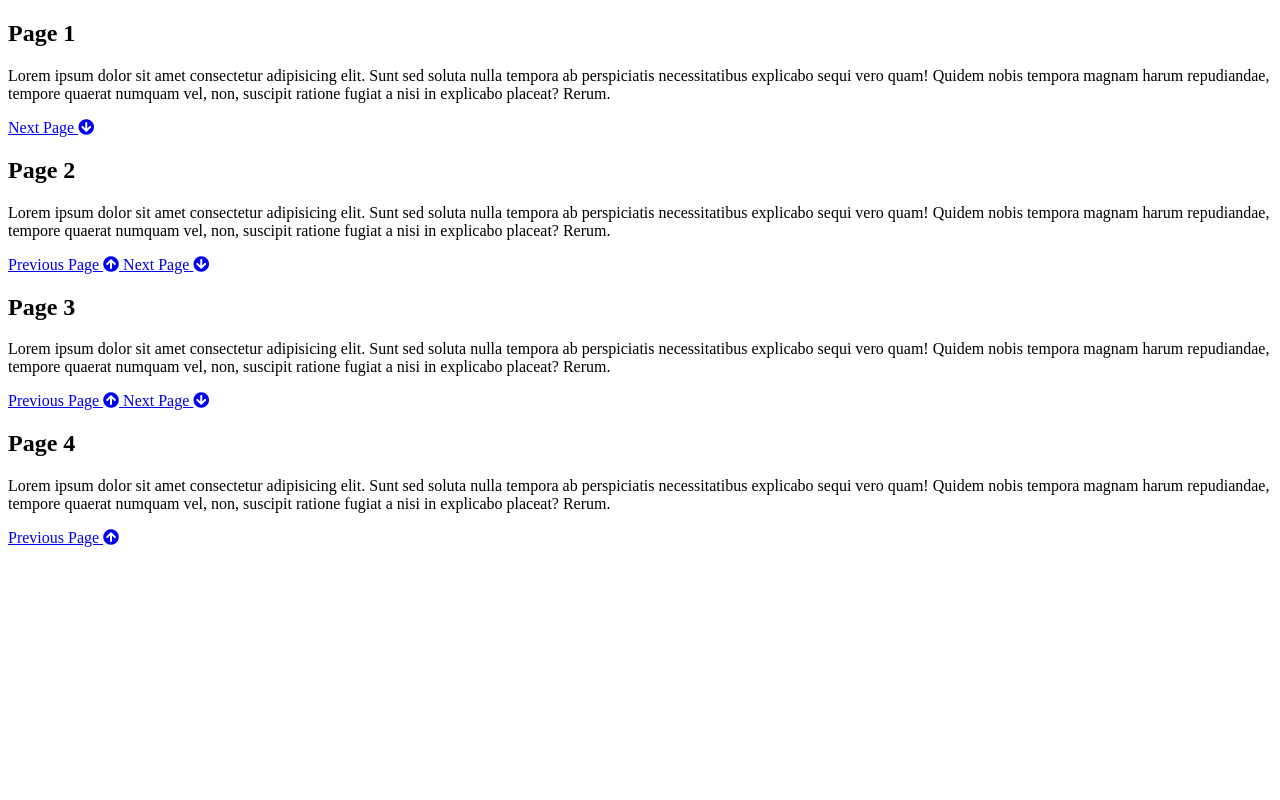
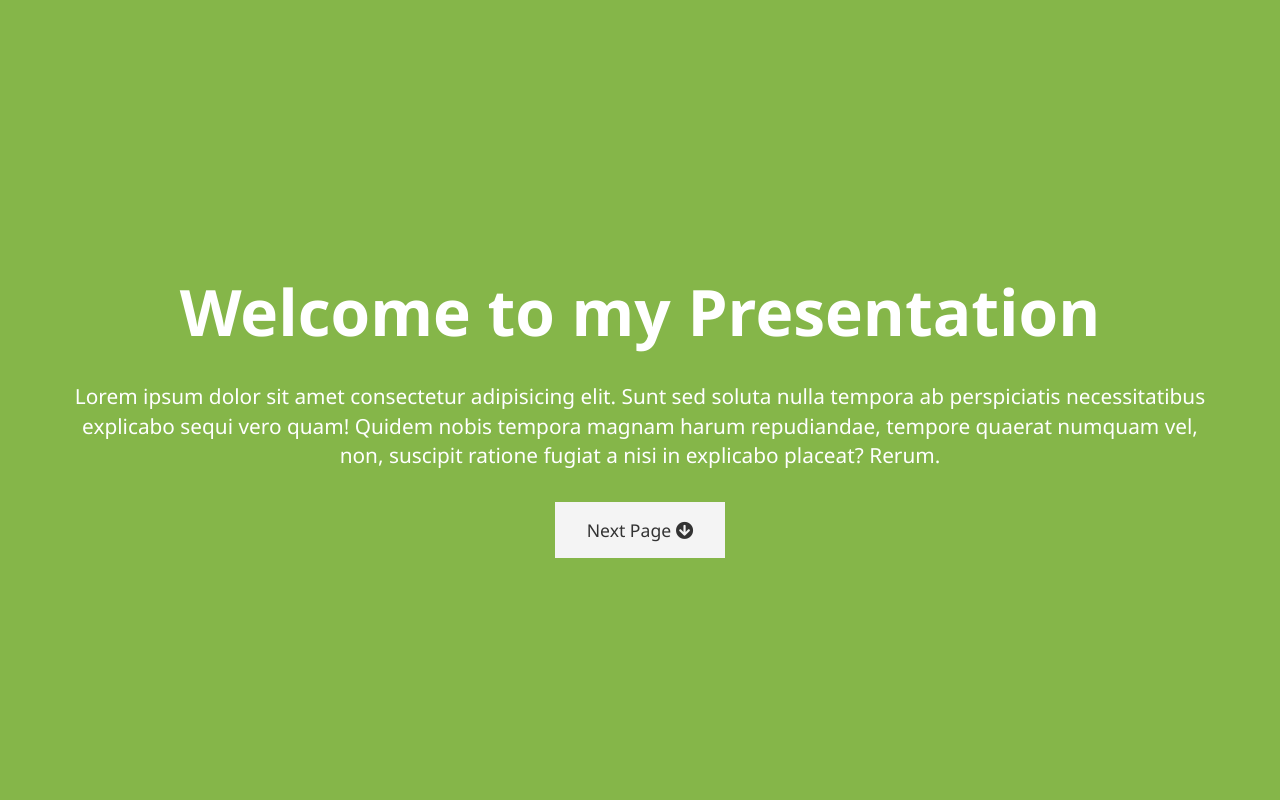
Before and after one commit to Luke-McShane/mini-css-projects, a plain HTML site: page presentation-website/index.html in a window 1280 px wide. Shown: the top 800 px of the page. Drawn offline with nearby package versions, Linux system fonts and the light colour scheme.

Commit message:
Presentation Website complete

```diff
--- a/presentation-website/index.html
+++ b/presentation-website/index.html
@@ -10,7 +10,7 @@
 <body>
   <!-- Page 1 -->
   <section id="page-1" class="page">
-    <h1>Page 1</h1>
+    <h1>Welcome to my Presentation</h1>
     <p>Lorem ipsum dolor sit amet consectetur adipisicing elit. Sunt sed soluta nulla tempora ab perspiciatis necessitatibus explicabo sequi vero quam! Quidem nobis tempora magnam harum repudiandae, tempore quaerat numquam vel, non, suscipit ratione fugiat a nisi in explicabo placeat? Rerum.</p>
     <div>
       <a href="#page-2" class="btn">
@@ -24,7 +24,7 @@
     <h1>Page 2</h1>
     <p>Lorem ipsum dolor sit amet consectetur adipisicing elit. Sunt sed soluta nulla tempora ab perspiciatis necessitatibus explicabo sequi vero quam! Quidem nobis tempora magnam harum repudiandae, tempore quaerat numquam vel, non, suscipit ratione fugiat a nisi in explicabo placeat? Rerum.</p>
     <div>
-      <a href="#page-1" class="btn">
+      <a href="#page-1" class="btn btn-dark">
         Previous Page <i class="fas fa-arrow-circle-up"></i>
       </a>
       <a href="#page-3" class="btn">
@@ -38,7 +38,7 @@
     <h1>Page 3</h1>
     <p>Lorem ipsum dolor sit amet consectetur adipisicing elit. Sunt sed soluta nulla tempora ab perspiciatis necessitatibus explicabo sequi vero quam! Quidem nobis tempora magnam harum repudiandae, tempore quaerat numquam vel, non, suscipit ratione fugiat a nisi in explicabo placeat? Rerum.</p>
     <div>
-      <a href="#page-2" class="btn">
+      <a href="#page-2" class="btn btn-dark">
         Previous Page <i class="fas fa-arrow-circle-up"></i>
       </a>
       <a href="#page-4" class="btn">
@@ -52,10 +52,31 @@
     <h1>Page 4</h1>
     <p>Lorem ipsum dolor sit amet consectetur adipisicing elit. Sunt sed soluta nulla tempora ab perspiciatis necessitatibus explicabo sequi vero quam! Quidem nobis tempora magnam harum repudiandae, tempore quaerat numquam vel, non, suscipit ratione fugiat a nisi in explicabo placeat? Rerum.</p>
     <div>
-      <a href="#page-4" class="btn">
+      <a href="#page-3" class="btn btn-dark">
         Previous Page <i class="fas fa-arrow-circle-up"></i>
       </a>
     </div>
   </section>
+
+  <script
+  src="http://code.jquery.com/jquery-3.5.1.min.js"
+  integrity="sha256-9/aliU8dGd2tb6OSsuzixeV4y/faTqgFtohetphbbj0="
+  crossorigin="anonymous"></script>
+
+  <script>
+    // Smooth Scrolling
+    $('.btn').on('click', function(event) {
+      if (this.hash !== '') {
+        event.preventDefault();
+        const hash = this.hash;
+        $('html, body').animate(
+          {
+            scrollTop: $(hash).offset().top
+          },
+          800
+        );
+      }
+    });
+  </script>
 </body>
 </html>
--- a/presentation-website/style.css
+++ b/presentation-website/style.css
@@ -0,0 +1,103 @@
+:root {
+  --page-1-colour: #85B649;
+  --page-2-colour: #49B6B1;
+  --page-3-colour: #7A49B6;
+  --page-4-colour: #B6494E;
+  --btn-dark: #333;
+  --btn-light: #f4f4f4;
+  --animate-speed: 1s;
+}
+
+* {
+  margin: 0;
+  padding: 0;
+}
+
+body {
+  font-family: 'Segoe UI', Tahoma, Geneva, Verdana, sans-serif;
+  line-height: 1.4;
+  overflow: hidden;
+  color: #fff;
+}
+
+#page-1 { background: var(--page-1-colour) }
+#page-2 { background: var(--page-2-colour) }
+#page-3 { background: var(--page-3-colour) }
+#page-4 { background: var(--page-4-colour) }
+
+.page {
+  display: flex;
+  flex-direction: column;
+  height: 100vh;
+  align-items: center;
+  justify-content: center;
+  text-align: center;
+  padding: 0 4rem;
+}
+
+.page h1 {
+  font-size: 4rem;
+  line-height: 1.2;
+  margin: 2rem;
+}
+
+#page-1 h1 {
+  animation-name: h1-down;
+  animation-duration: var(--animate-speed);
+  animation-fill-mode: forwards;
+  animation-timing-function: ease-in;
+  animation-iteration-count: 1;
+}
+
+@keyframes h1-down {
+  from {
+    transform: translateY(-1200px);
+  }
+
+  to {
+    transform: translateY(0);
+  }
+}
+
+.page p {
+  font-size: 1.3rem;
+}
+
+#page-1 p {
+  animation-name: p-right;
+  animation-duration: var(--animate-speed);
+  animation-fill-mode: forwards;
+  animation-timing-function: ease-in;
+  animation-iteration-count: 1;
+  animation-delay: 1500ms;
+  transform: translateX(-1800px);
+}
+
+@keyframes p-right {
+  to {
+    transform: translateX(0);
+  }
+}
+
+.btn {
+  display: inline-block;
+  margin-top: 2rem;
+  padding: 1rem 2rem;
+  background: var(--btn-light);
+  color: var(--btn-dark);
+  text-decoration: none;
+  transition: all 250ms ease-in;
+  border: none;
+  font-size: 1.1rem;;
+}
+
+.btn:hover,
+.btn-dark {
+  background: var(--btn-dark);
+  color: var(--btn-light);
+}
+
+.btn-dark:hover {
+  background: var(--btn-light);
+  color: var(--btn-dark);
+}
```
